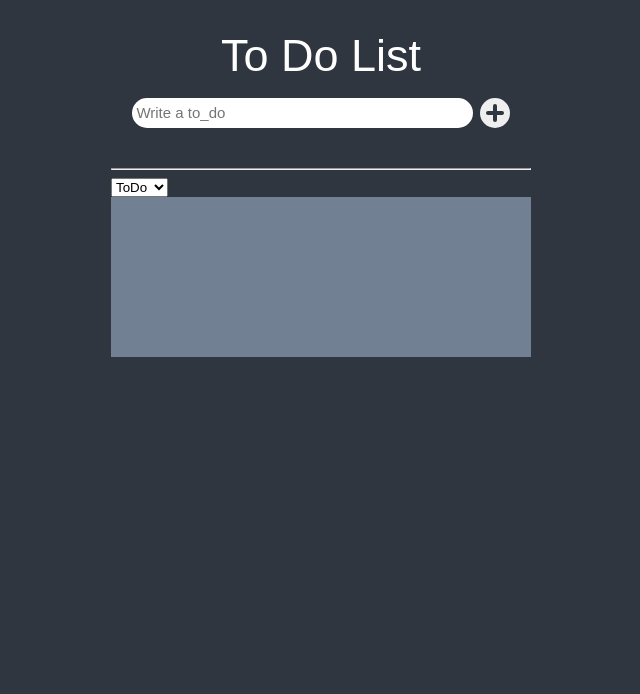
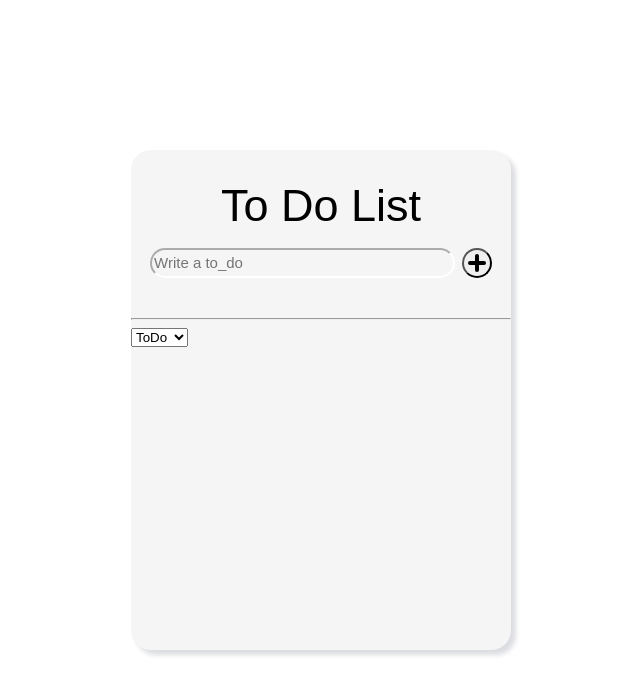
Before and after one commit to YuchanJung/todolist, a React (Create React App) app: page / in a window 1280 px wide. Shown: the top 694 px of the page, without its empty margins (319-959 px from the left). Built offline with nearby package versions, Linux system fonts and the light colour scheme.

Commit message:
make todolist box in center, styling with ligththeme

```diff
--- a/src/App.tsx
+++ b/src/App.tsx
@@ -54,6 +54,10 @@ table {
   box-sizing: border-box;
 }
 body {
+  display: flex;
+  height: 100vh;
+  justify-content: center;
+  align-items: center;
   font-family: 'Source Sans Pro', sans-serif;
   background-color: ${(props) => props.theme.bgColor};
   color: ${(props) => props.theme.textColor};
--- a/src/components/CreateToDo.tsx
+++ b/src/components/CreateToDo.tsx
@@ -18,7 +18,8 @@ const InputContainer = styled.div`
       -webkit-border-radius: 15px;
       -moz-border-radius: 15px;
       border-radius: 15px;
-      border-color: transparent;
+      background-color: transparent;
+      border-color: ${(props) => props.theme.bgColor};
       margin-right: 7px;
     }
   }
@@ -33,7 +34,7 @@ const CreateBtn = styled.button`
   -webkit-border-radius: 15px;
   -moz-border-radius: 15px;
   border-radius: 15px;
-  border-color: transparent;
+  border-color: ${props => props.theme.textColor};
 
   &:after {
     width: 18px;
@@ -54,7 +55,7 @@ const CreateBtn = styled.button`
   &:before {
     content: "";
     position: absolute;
-    background: ${(props) => props.theme.bgColor};
+    background: ${(props) => props.theme.textColor};
     -webkit-border-radius: 5px;
     -moz-border-radius: 5px;
     border-radius: 5px;
--- a/src/components/ToDoList.tsx
+++ b/src/components/ToDoList.tsx
@@ -1,14 +1,16 @@
-import React from "react";
-import { useRecoilState, useRecoilValue } from "recoil";
+import { useRecoilValue } from "recoil";
 import styled from "styled-components";
-import { Categories, categoryState, toDosSelector } from "../atom";
+import { toDosSelector } from "../atom";
 import CreateToDo from "./CreateToDo";
 import SelectCategory from "./SelectCategory";
 import ToDo from "./ToDo";
 
 const Container = styled.div`
-  max-width: 420px;
-  margin: 0 auto;
+  width: 380px;
+  height: 500px;
+  border-radius: 20px;
+  background-color: ${(props) => props.theme.cardBgColor};
+  box-shadow: 5px 5px 5px ${(props) => props.theme.cardShadowColor};
 `;
 
 const Header = styled.header`
@@ -22,7 +24,7 @@ const Header = styled.header`
 const Title = styled.h1`
   font-size: 45px;
   margin: 15px 0px;
-`
+`;
 
 const Body = styled.div`
   min-height: 20vh;
@@ -30,7 +32,7 @@ const Body = styled.div`
   flex-direction: column;
   justify-content: center;
   align-items: center;
-  background-color: ${props => props.theme.cardBgColor};
+  background-color: ${(props) => props.theme.cardBgColor};
 `;
 
 function WholeList() {
--- a/src/index.tsx
+++ b/src/index.tsx
@@ -3,12 +3,12 @@ import ReactDOM from 'react-dom';
 import { RecoilRoot } from 'recoil';
 import { ThemeProvider } from 'styled-components';
 import App from './App';
-import { darkTheme } from './theme';
+import { darkTheme, lightTheme } from './theme';
 
 ReactDOM.render(
   <React.StrictMode>
     <RecoilRoot>
-      <ThemeProvider theme={darkTheme}>
+      <ThemeProvider theme={lightTheme}>
         <App />
       </ThemeProvider>
     </RecoilRoot>
--- a/src/styled.d.ts
+++ b/src/styled.d.ts
@@ -8,5 +8,6 @@ declare module 'styled-components' {
     bgColor: string;
     accentColor: string;
     cardBgColor: string;
+    cardShadowColor: string;
   }
 }
--- a/src/theme.ts
+++ b/src/theme.ts
@@ -1,15 +1,17 @@
 import { DefaultTheme } from "styled-components";
 
 export const darkTheme: DefaultTheme = {
-    bgColor: "#2f3640",
-    textColor: "white",
-    accentColor: "#8c7ae6",
-    cardBgColor: "#718093",
+  bgColor: "#353b48",
+  textColor: "white",
+  accentColor: "#8c7ae6",
+  cardBgColor: "whitesmoke",
+  cardShadowColor: "#2f3640",
 };
 
 export const lightTheme: DefaultTheme = {
-    bgColor: "whitesmoke",
+    bgColor: "white",
     textColor: "black",
     accentColor: "#8c7ae6",
-    cardBgColor: "white",
+    cardBgColor: "whitesmoke",
+    cardShadowColor: "#dcdde1"
 };
```
